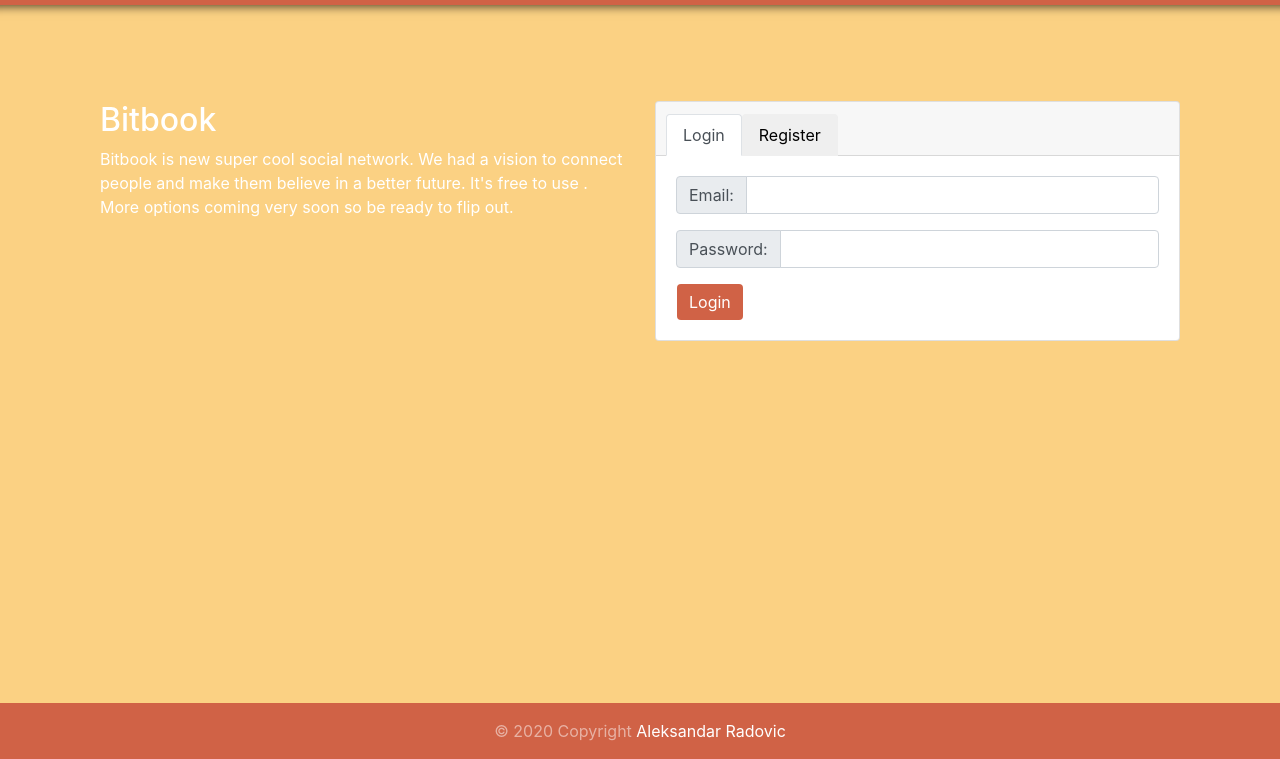
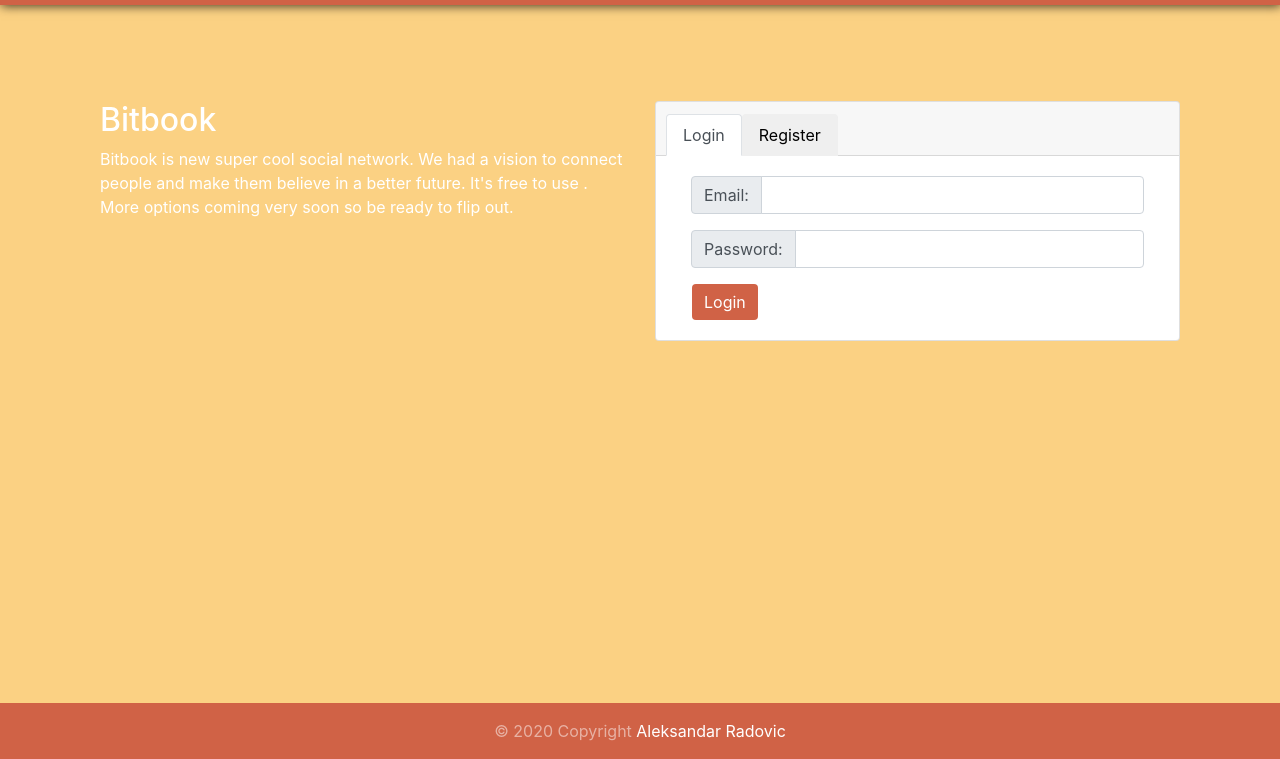
Before and after one commit to znaciime/bitbook, a React app: page / in a window 1280 px wide. Shown: the part 41-800 px from the top of the page. Built offline with nearby package versions, Linux system fonts and the light colour scheme.

Commit message:
login twitching fix

```diff
--- a/src/app/App.css
+++ b/src/app/App.css
@@ -38,7 +38,7 @@ button.btn-primary:hover {
   flex-direction: column;
 }
 main {
-  flex: 1 0 auto;
+  flex: none;
 }
 
 a:hover {
--- a/src/components/Login/Login.css
+++ b/src/components/Login/Login.css
@@ -1,3 +1,7 @@
 .isNotShowing {
   display: none;
 }
+.row {
+  margin-left: 0px !important;
+  margin-right: 0px !important;
+}
```
